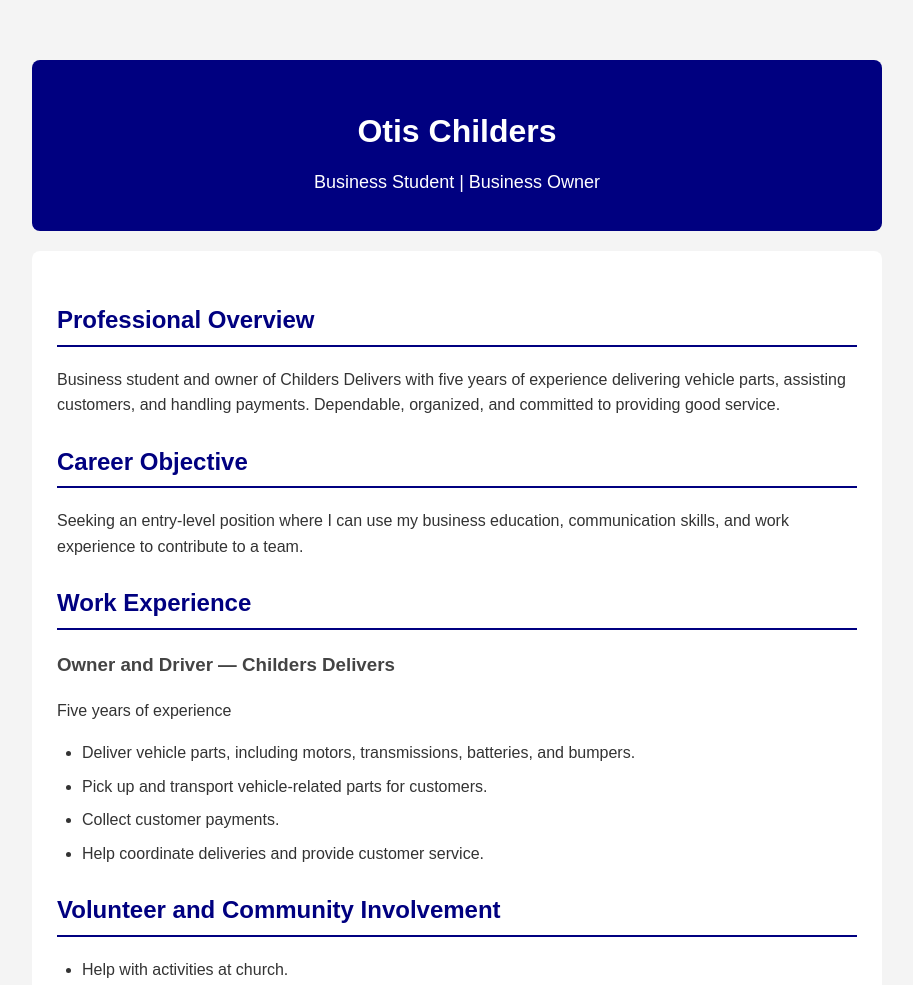
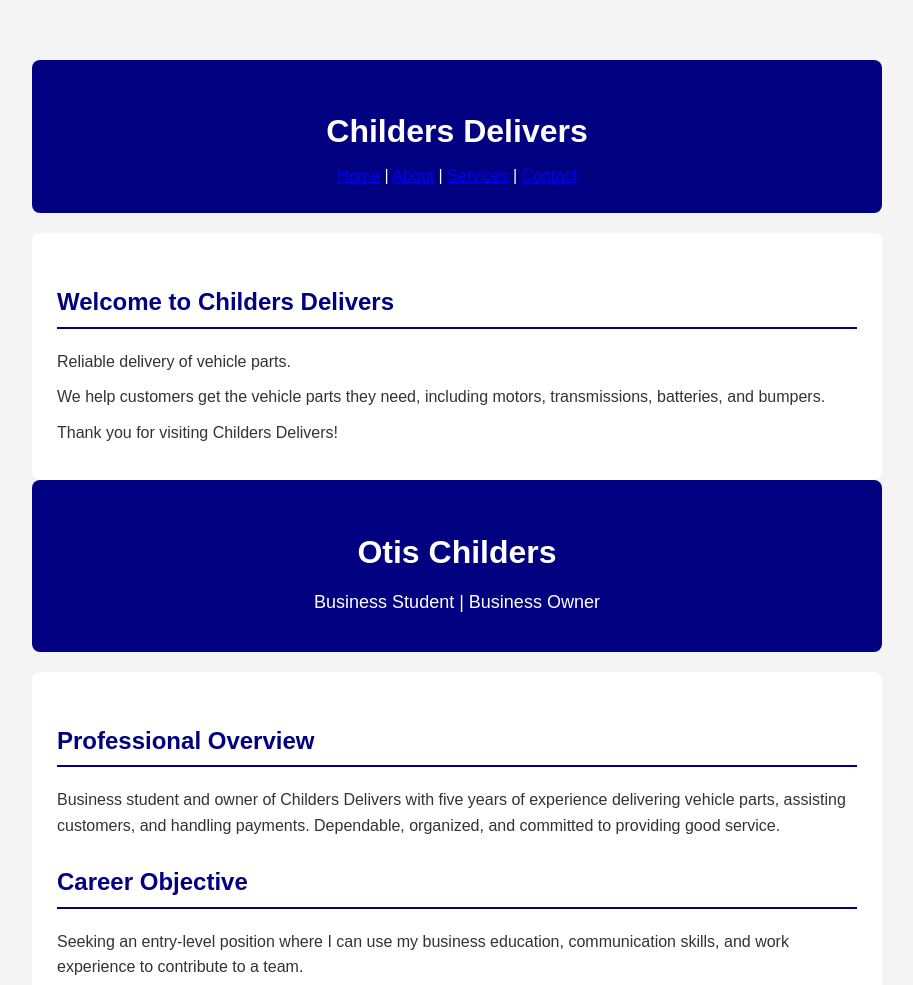
Before and after one commit to oti2037066-code/resume, a plain HTML site: page index.html in a window 1280 px wide. Shown: the top 985 px of the page, without its empty margins (183-1096 px from the left). Drawn offline with Linux system fonts and the light colour scheme.

Commit message:
Enhance index.html with header and main sections
Added main content and navigation to index.html.

```diff
--- a/index.html
+++ b/index.html
@@ -2,7 +2,33 @@
 
 
 
+<!DOCTYPE html>
+<html lang="en">
+<head>
+    <meta charset="UTF-8">
+    <meta name="viewport" content="width=device-width, initial-scale=1.0">
+    <title>Childers Delivers</title>
+    <link rel="stylesheet" href="style.css">
+</head>
+<body>
+    <header>
+        <h1>Childers Delivers</h1>
+        <nav>
+            <a href="index.html">Home</a> |
+            <a href="about.html">About</a> |
+            <a href="services.html">Services</a> |
+            <a href="contact.html">Contact</a>
+        </nav>
+    </header>
 
+    <main>
+        <h2>Welcome to Childers Delivers</h2>
+        <p>Reliable delivery of vehicle parts.</p>
+        <p>We help customers get the vehicle parts they need, including motors, transmissions, batteries, and bumpers.</p>
+        <p>Thank you for visiting Childers Delivers!</p>
+    </main>
+</body>
+</html>
 <!DOCTYPE html>
 <html lang="en">
 <head>
```
